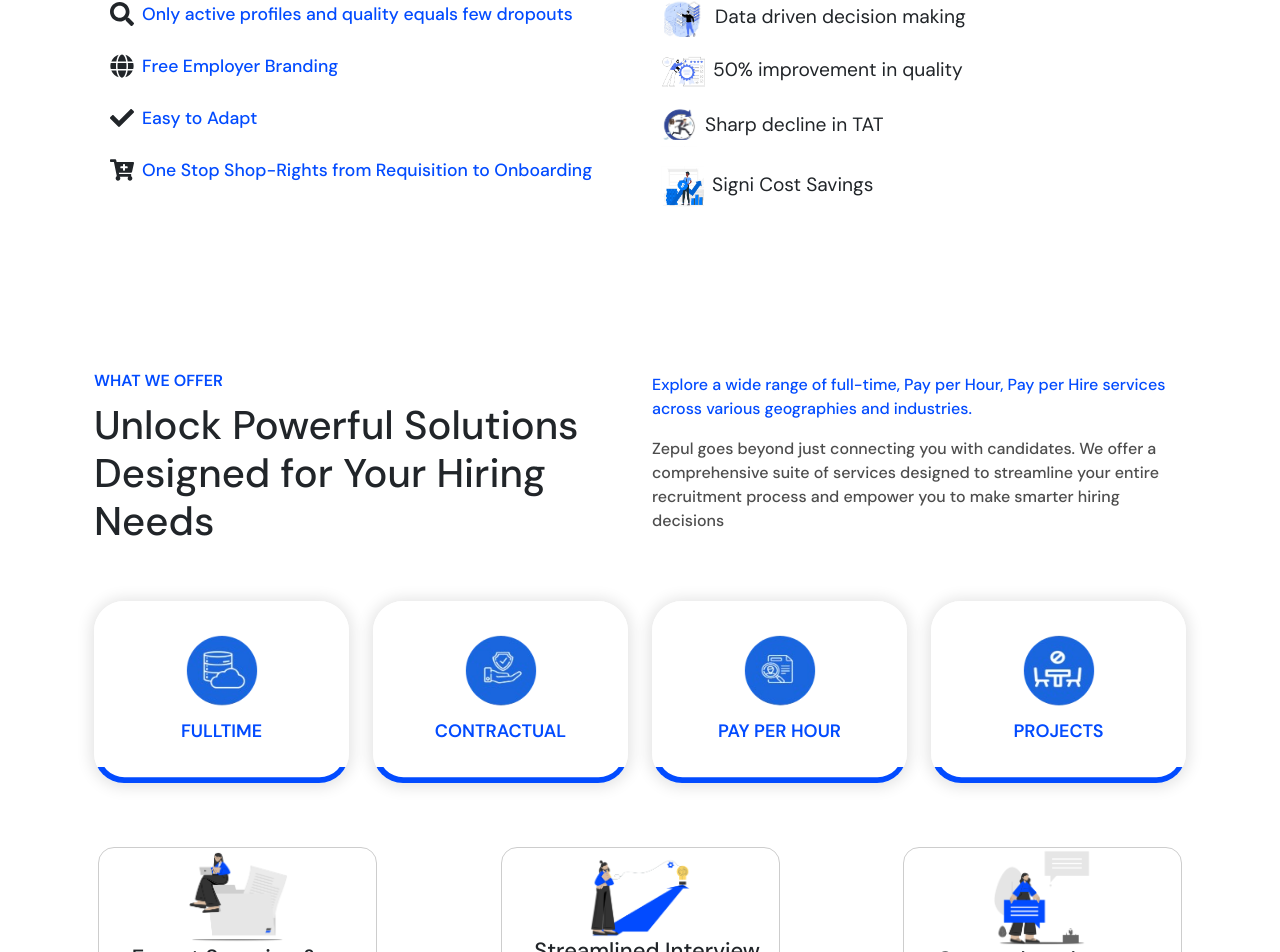
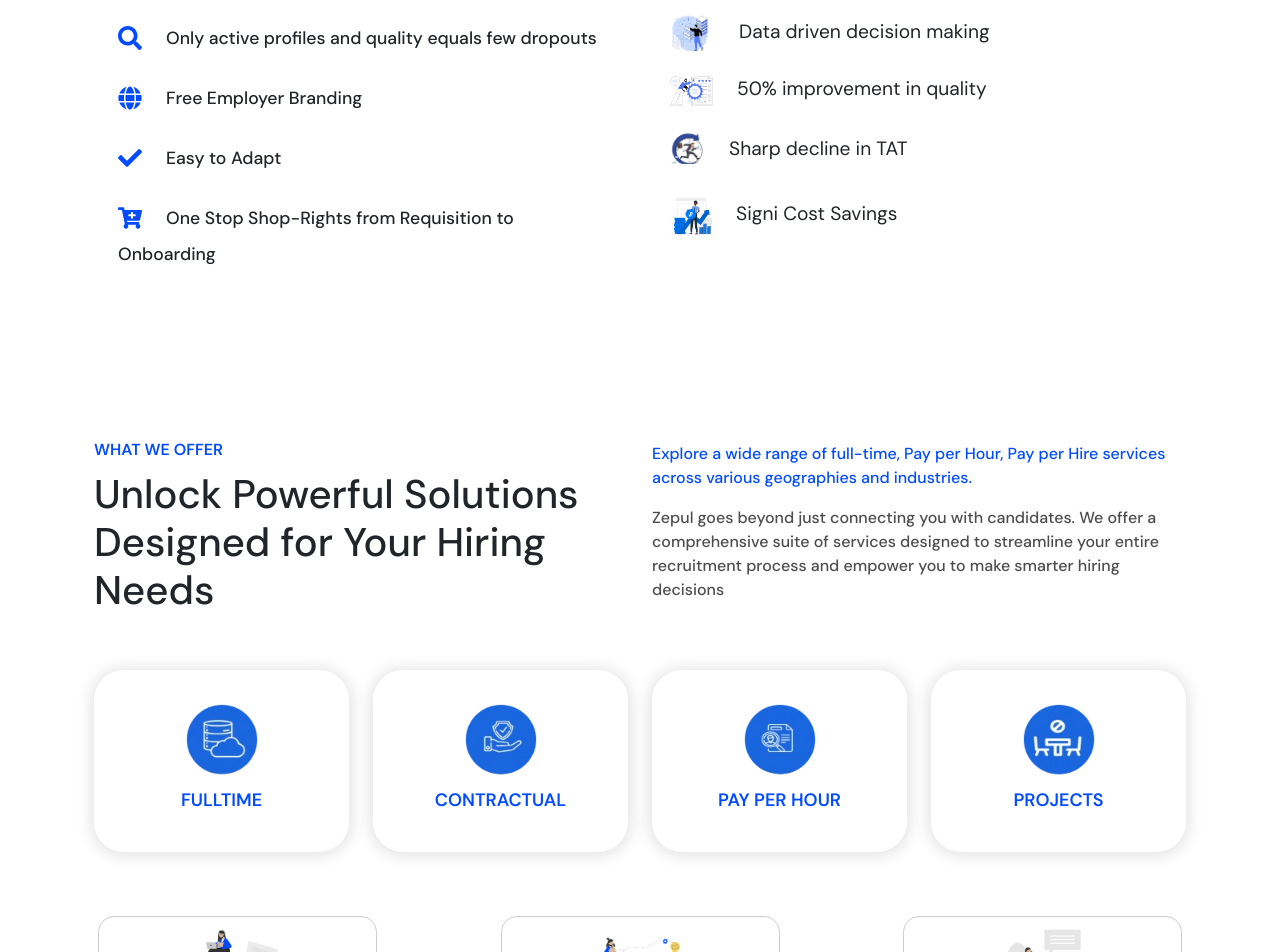
Before and after one commit to Bandan-Hpe/Zepul, a React (Vite) app: page / in a window 1280 px wide. Shown: the part 2081-3033 px from the top of the page. Built offline with nearby package versions, Linux system fonts and the light colour scheme.

Commit message:
did some changes in home page

```diff
--- a/src/Pages/Home.jsx
+++ b/src/Pages/Home.jsx
@@ -246,45 +246,62 @@
             <section className="">
               <div className="row">
                 <div className="col-md-6 col-sm-6 col-lg-3 cards">
-                  <div className="serviceBox">
+                  <div className="serviceBox position-relative">
+                    <div className="font">
                       <img src="/assets/fulltime.png" alt="" />
 
                       <h3 className="title">FullTime</h3>
-                    <p className="description">
-                      Candidate on customer payroll and payment to us would be a
-                      one time incident.(% of candidate CTC)
+                    </div>
+                    <div className="back position-absolute">
+                      <p className="description text-white">
+                        Candidate on customer payroll and payment to us would be
+                        a one time incident.(% of candidate CTC)
                       </p>
                     </div>
                   </div>
+                </div>
                 <div className="col-md-6 col-sm-6 col-lg-3 cards">
-                  <div className="serviceBox ">
+                  <div className="serviceBox position-relative ">
+                    <div className="font">
                       <img src="/assets/contractual.png" alt="" />
                       <h3 className="title">Contractual</h3>
+                    </div>
+                    <div className="back position-absolute">
                       <p className="description">
                         Candidate on our payroll and payment to us would be
                         monthly recurring.
                       </p>
                     </div>
                   </div>
+                </div>
                 <div className="col-md-6 col-sm-6 col-lg-3 cards">
-                  <div className="serviceBox">
+                  <div className="serviceBox position-relative">
+                    <div className="font">
                       <img src="/assets/payper-hour.png" alt="" />
                       <h3 className="title">PAY PER HOUR</h3>
+                    </div>
+                    <div className="back position-absolute">
                       <p className="description">
-                      small scale project-we engage resources for the specified
-                      projects time and the payment would be on hourly basis.
+                        Small scale project-we engage resources for the
+                        specified projects time and the payment would be on
+                        hourly basis.
                       </p>
                     </div>
                   </div>
+                </div>
                 <div className="col-md-6 col-sm-6 col-lg-3 cards">
-                  <div className="serviceBox yellow">
+                  <div className="serviceBox position-relative">
+                    <div className="font">
                       <img src="/assets/projects.png" alt="" />
                       <h3 className="title">Projects</h3>
+                    </div>
+                    <div className="back position-absolute">
                       <p className="description">
-                      Medium to Large scale development projects wherein we take
-                      care of end to end project management including resource
-                      allocation untill the completion of projects.
+                        Medium to Large scale development projects wherein we
+                        take care of end to end project management including
+                        resource allocation untill the completion of projects.
                       </p>
+                    </div>
                   </div>
                 </div>
               </div>
--- a/src/styles/Home.css
+++ b/src/styles/Home.css
@@ -82,21 +82,22 @@
   margin: 1rem;
   border-radius: 16px;
   border: 1px solid #cdcdcd;
+  padding: 10px 0px 5px 0px;
 }
 .card-item h3 {
-  font-size: 22px;
+  font-size: 18px;
   padding: 0.3rem 0.3rem;
-  margin-top: -20px;
   margin-left: 1rem;
+  font-weight: 700;
 }
 
 .card-item img {
-  width: 40% !important;
+  width: 30% !important;
 }
 
 .serviceBox {
   color: var(--blue);
-  background: linear-gradient(to top, var(--blue) 9%, var(--white) 0%);
+  /* background: linear-gradient(to top, var(--blue) 9%, var(--white) 0%); */
   font-family: "Zen Maru Gothic", sans-serif;
   text-align: center;
   padding: 30px 25px;
@@ -105,11 +106,14 @@
   z-index: 1;
   box-shadow: 0px 1px 15px 3px #e3e3e3;
 }
+.serviceBox:hover .back{
+  opacity: 1;
+}
 
 .serviceBox img {
   width: 80px;
 }
-.serviceBox:before {
+/* .serviceBox:before {
   content: "";
   background: #fff;
   width: calc(100% - 10px);
@@ -120,6 +124,18 @@
   top: 50%;
   left: 50%;
   z-index: -1;
+} */
+
+.back{
+  background-color: #0c48dfbc;
+  top:0;
+  left:0;
+  border-radius: 30px 30px;
+  height: 100%;
+  opacity: 0;
+  display: flex;
+  align-items: center;
+
 }
 
 .serviceBox .title {
@@ -127,7 +143,7 @@
   font-weight: 600;
   text-transform: uppercase;
   margin: 10px 12px;
-  transition: 0.8s ease-in;
+
 
 }
 
@@ -136,11 +152,10 @@
 
 .serviceBox .description {
   opacity: 0;
-  color: #444;
   font-size: 16px;
   line-height: 22px;
-  display: none;
-  transition: opacity 0.8s ease-in;
+  font-weight: bold;
+  color: #fff;
 }
 
 .serviceBox:hover .description {
@@ -149,22 +164,26 @@
 }
 
 .why-list {
-  margin: 1rem;
+  margin: 1.5rem;
   font-size: 1.5rem;
 }
+.why-list svg{
+  color: var(--blue);
+
+}
 .list-text {
-  color: var(--blue);
+
   font-weight:500;
   font-size:1.1rem;
-  margin-left:.5rem;
+  margin-left:1.5rem;
 }
 .why-list2 {
   font-size:1.2rem;
-  margin: 1rem 1rem 1rem .5rem;
+  margin: 1.3rem 1rem 1rem 1rem;
 
 }
 .why-list2 span {
-  margin-left:.5rem;
+  margin-left:1.5rem;
 }
 
 @media only screen and (max-width: 990px) {
```
Lines whose indentation alone changed are shown as unchanged.
